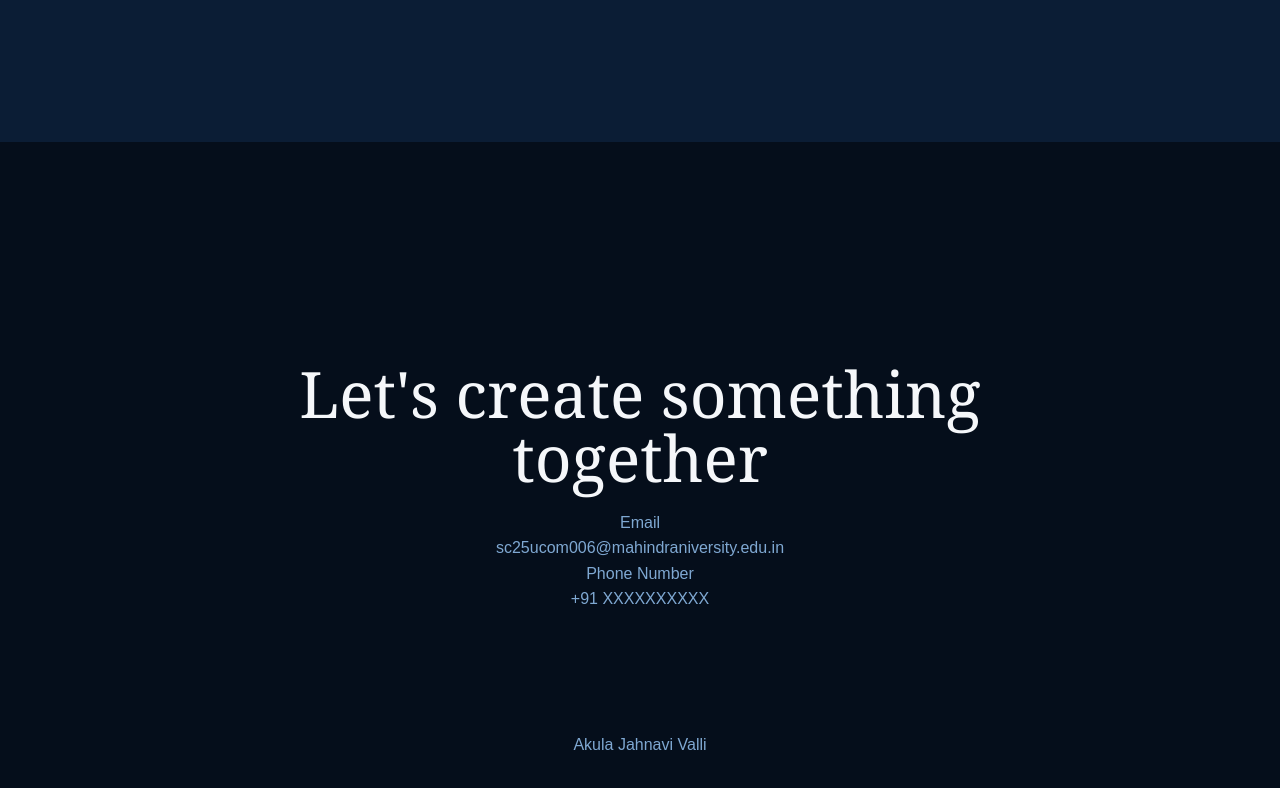
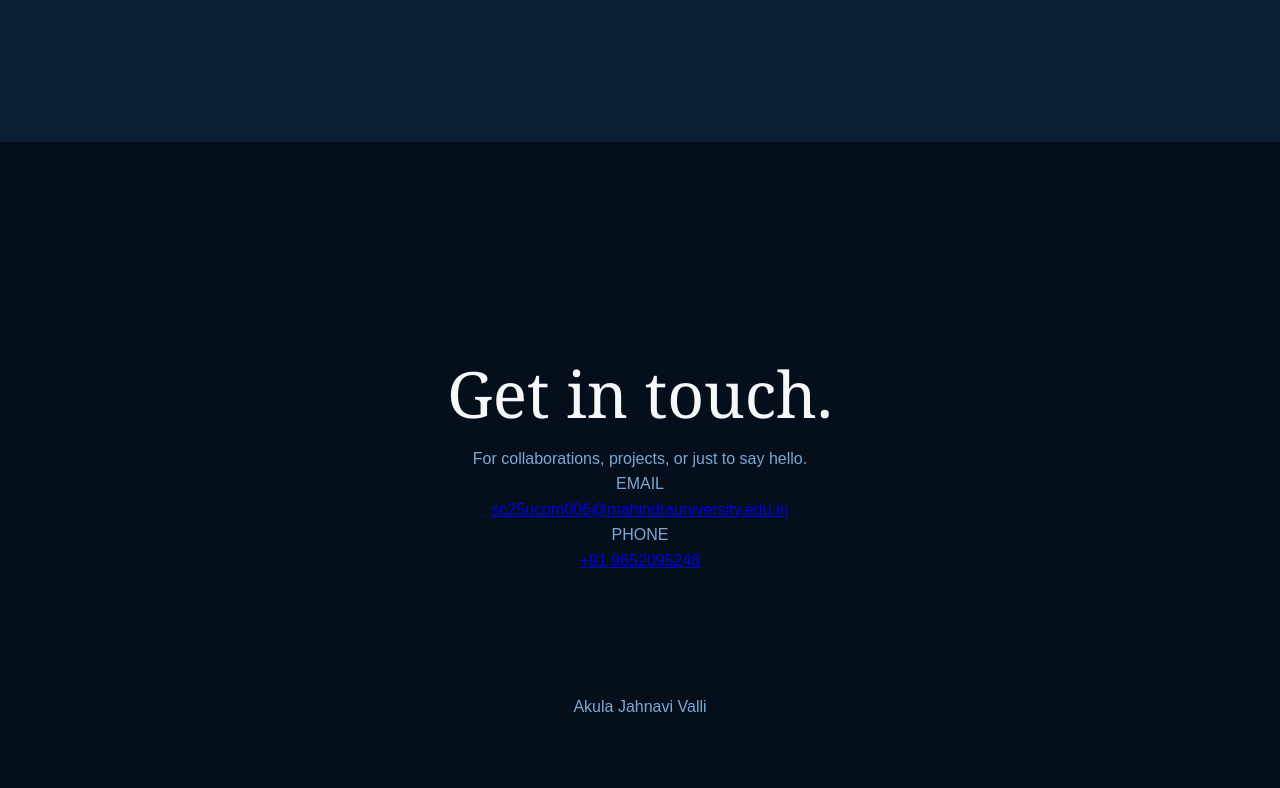
Before and after one commit to jahnavivalli/portfolio, a plain HTML site: page index.html in a window 1280 px wide. Shown: the part 3126-3914 px from the top of the page. Drawn offline with Linux system fonts and the light colour scheme.

Commit message:
Update index.html

```diff
--- a/index.html
+++ b/index.html
@@ -184,15 +184,22 @@
 
     <footer>
 
-  <section class="contact">
-        <h2>Let's create something together</h2>
+ <section class="contact">
+    <h2>Get in touch.</h2>
 
+    <p class="contact-intro">
+        For collaborations, projects, or just to say hello.
+    </p>
 
-    <p>Email</p>
-    <p>sc25ucom006@mahindraniversity.edu.in</p>
+    <p class="contact-label">EMAIL</p>
+    <a href="mailto:sc25ucom006@mahindrauniversity.edu.in">
+        sc25ucom006@mahindrauniversity.edu.in
+    </a>
 
-    <p>Phone Number</p>
-    <p>+91 XXXXXXXXXX</p>
+    <p class="contact-label">PHONE</p>
+    <a href="tel:+91XXXXXXXXXX">
+        +91 9652095248
+    </a>
 </section>
 
         <p>Akula Jahnavi Valli</p>
```
